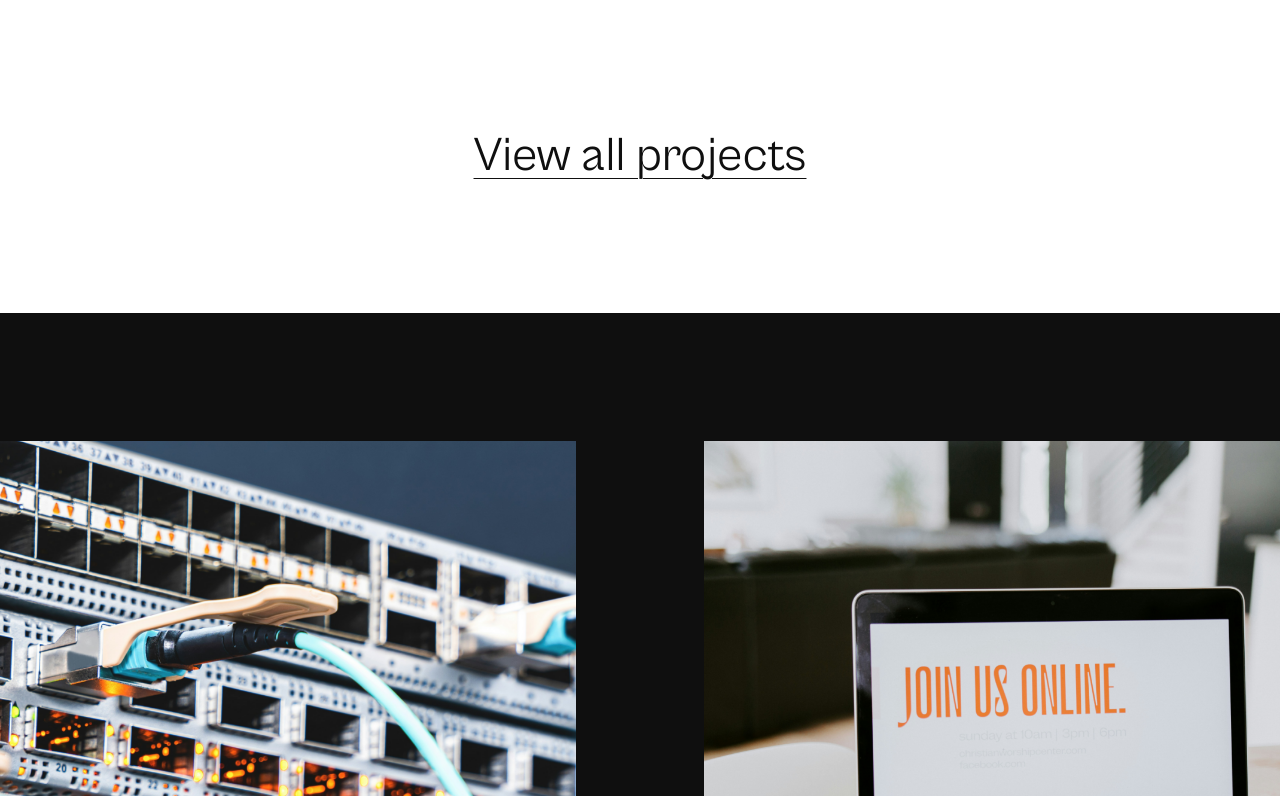
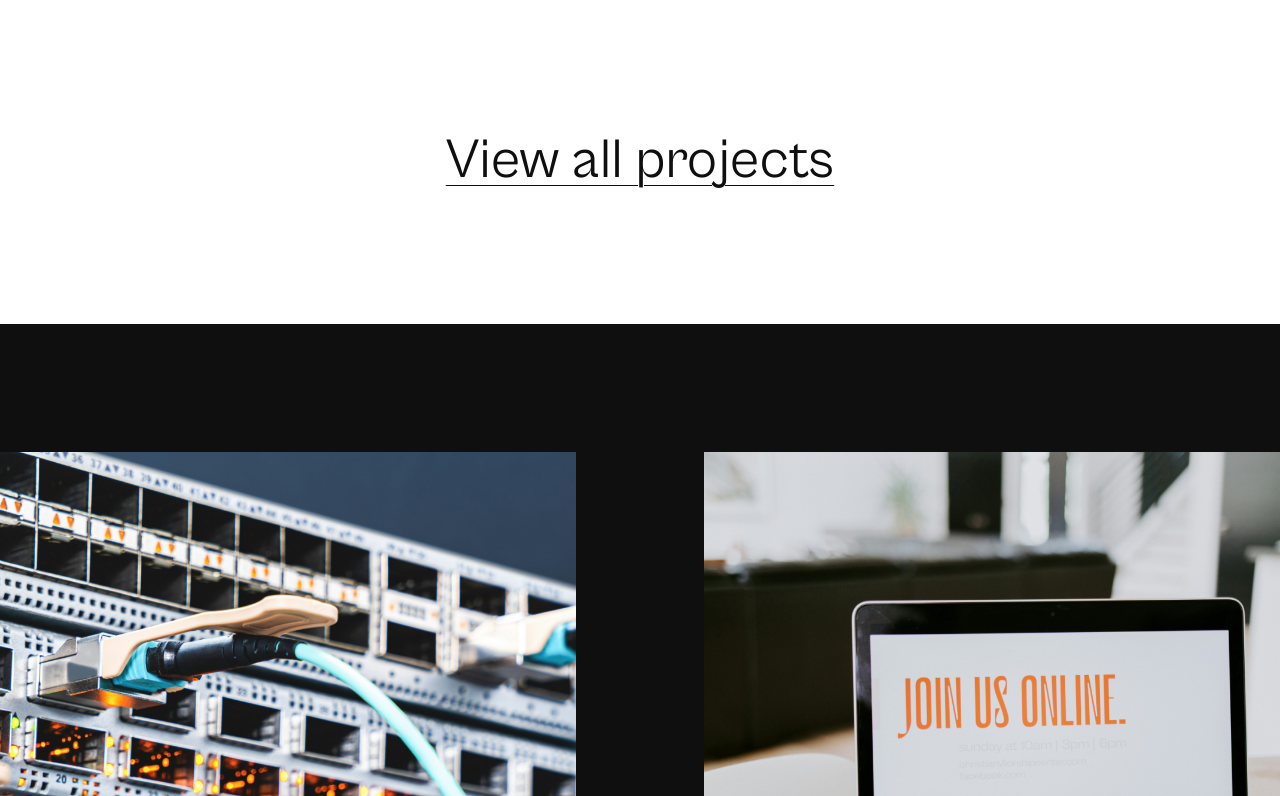
Before and after one commit to Hyunsoo-k/portfolio-2026, a Next.js app: page / in a window 1280 px wide. Shown: the part 1664-2460 px from the top of the page. Built offline with nearby package versions, Linux system fonts and the light colour scheme.

Commit message:
feat: font-size 수정

```diff
--- a/src/shared/ui/underline-link/UnderlineLink.module.scss
+++ b/src/shared/ui/underline-link/UnderlineLink.module.scss
@@ -10,6 +10,6 @@
   text-underline-offset: 0.5rem;
 
   @include media("desktop") {
-    font-size: $font-size-4xl;
+    font-size: $font-size-5xl;
   }
 }
```
